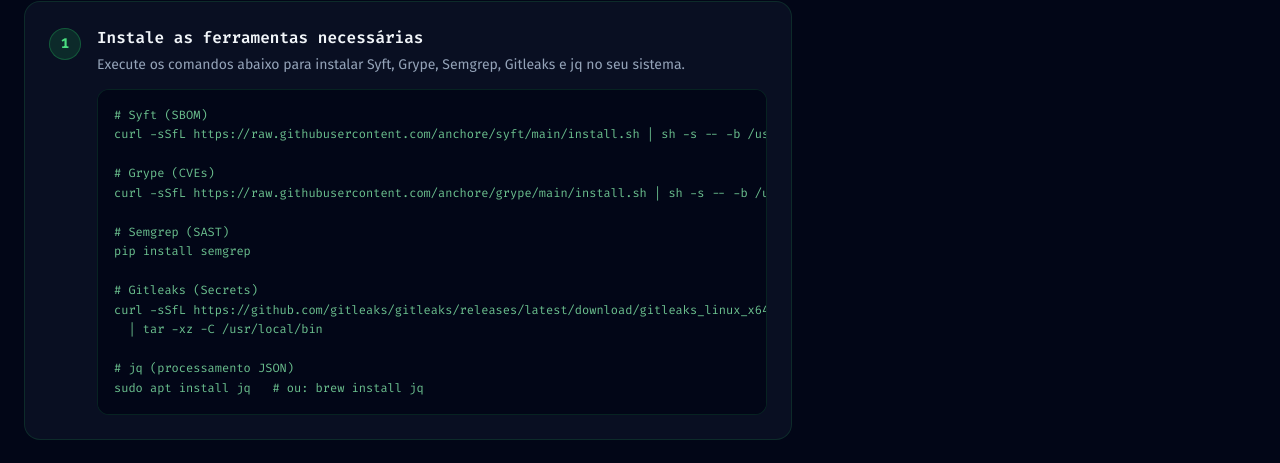
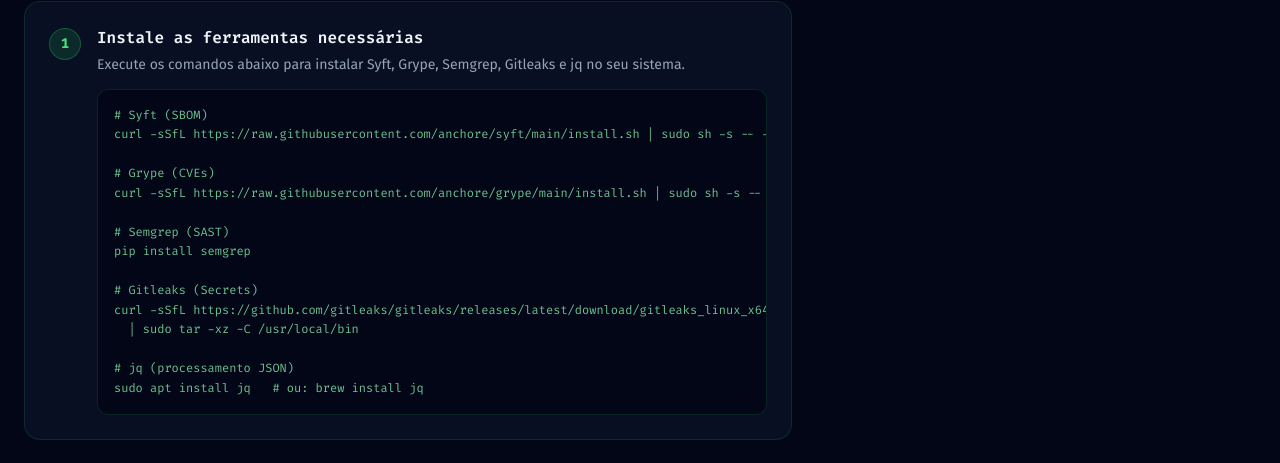
Before and after one commit to YuriZetoles/code-review---SAST, a React (Vite) app in the folder web/: page /como-usar in a window 1280 px wide. Shown: the part 207-670 px from the top of the page. Built offline with nearby package versions, Linux system fonts and the light colour scheme; no server answers.

Commit message:
fix: corrigir comandos de instalação para usar sudo sh em vez de sh

```diff
--- a/web/src/pages/InstructionsPage.tsx
+++ b/web/src/pages/InstructionsPage.tsx
@@ -12,17 +12,17 @@
     title: 'Instale as ferramentas necessárias',
     description: 'Execute os comandos abaixo para instalar Syft, Grype, Semgrep, Gitleaks e jq no seu sistema.',
     code: `# Syft (SBOM)
-curl -sSfL https://raw.githubusercontent.com/anchore/syft/main/install.sh | sh -s -- -b /usr/local/bin
+curl -sSfL https://raw.githubusercontent.com/anchore/syft/main/install.sh | sudo sh -s -- -b /usr/local/bin
 
 # Grype (CVEs)
-curl -sSfL https://raw.githubusercontent.com/anchore/grype/main/install.sh | sh -s -- -b /usr/local/bin
+curl -sSfL https://raw.githubusercontent.com/anchore/grype/main/install.sh | sudo sh -s -- -b /usr/local/bin
 
 # Semgrep (SAST)
 pip install semgrep
 
 # Gitleaks (Secrets)
 curl -sSfL https://github.com/gitleaks/gitleaks/releases/latest/download/gitleaks_linux_x64.tar.gz \\
-  | tar -xz -C /usr/local/bin
+  | sudo tar -xz -C /usr/local/bin
 
 # jq (processamento JSON)
 sudo apt install jq   # ou: brew install jq`,
```
Also changed, not shown: 1 other file (tests, documents, lock files or other folders).
